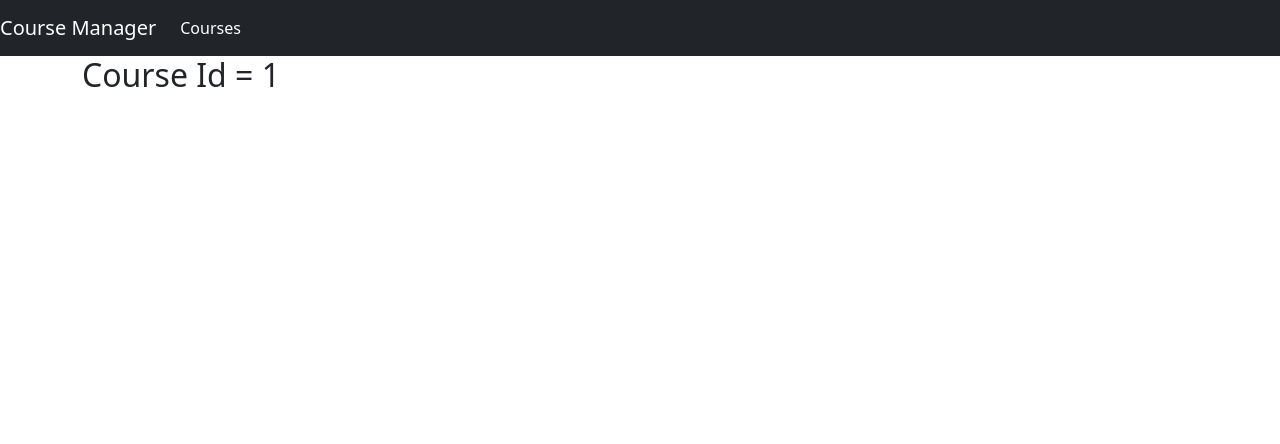
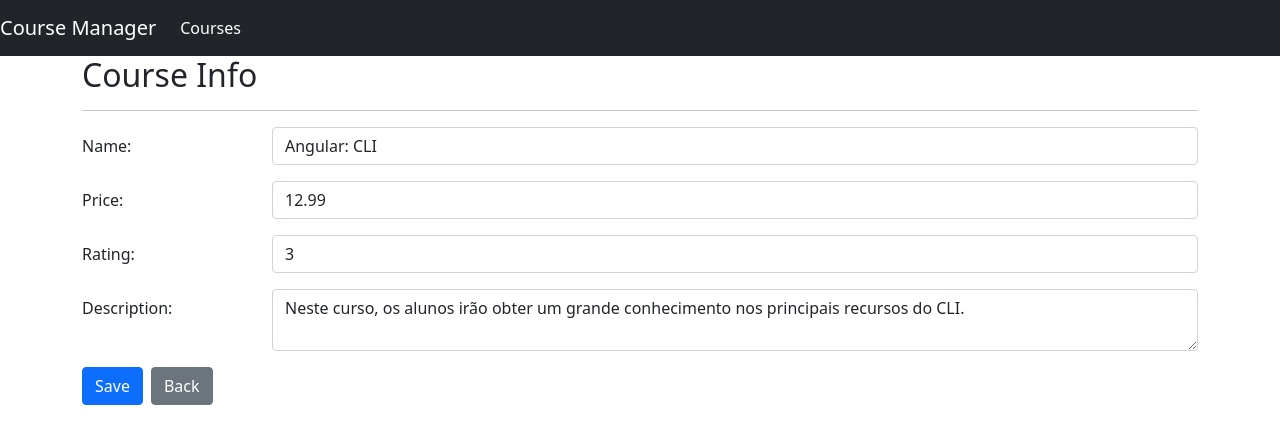
Before and after one commit to mathtgm/dai-course-manager, an Angular app: page /courses/info/1 in a window 1280 px wide. Shown: the top 444 px of the page. Built offline with nearby package versions, Linux system fonts and the light colour scheme.

Commit message:
Formulario e Templates

```diff
--- a/src/app/courses/course-info.component.html
+++ b/src/app/courses/course-info.component.html
@@ -1 +1,62 @@
-<h2>Course Id = {{courseId}}</h2>
+<h2>Course Info</h2>
+<hr>
+<form #courseForm="ngForm">
+  <div class="form-group mb-3 row">
+
+    <label class="col-sm-2 col-form-label">Name:</label>
+
+    <div class="col-sm-10">
+      <input [(ngModel)]="course.name" name="name" #courseName="ngModel" [ngClass]="{'is-invalid': courseName.invalid}"
+        class="form-control" required>
+      <div class="invalid-feedback">
+        <span>Course name is required</span>
+      </div>
+    </div>
+
+  </div>
+
+  <div class="form-group row mb-3">
+
+    <label class="col-sm-2 col-form-label">Price:</label>
+
+    <div class="col-sm-10">
+      <input [(ngModel)]="course.price" name="price" type="number" #coursePrice="ngModel"
+        [ngClass]="{'is-invalid': coursePrice.invalid}" class="form-control" required>
+      <div class="invalid-feedback">
+        <span>Course price is required</span>
+      </div>
+    </div>
+
+  </div>
+
+  <div class="form-group row mb-3">
+
+    <label class="col-sm-2 col-form-label">Rating:</label>
+
+    <div class="col-sm-10">
+      <input [(ngModel)]="course.rating" name="rating" type="number" #courseRating="ngModel"
+        [ngClass]="{'is-invalid': courseRating.invalid}" class="form-control" required>
+      <div class="invalid-feedback">
+        <span>Course rating is required</span>
+      </div>
+    </div>
+
+  </div>
+
+  <div class="form-group row mb-3">
+
+    <label class="col-sm-2 col-form-label">Description:</label>
+
+    <div class="col-sm-10">
+      <textarea [(ngModel)]="course.description" name="description" type="text" #courseDescription="ngModel"
+        [ngClass]="{'is-invalid': courseDescription.invalid}" class="form-control" required></textarea>
+      <div class="invalid-feedback">
+        <span>Course description is required</span>
+      </div>
+    </div>
+
+  </div>
+
+  <button [disabled]="courseForm.invalid" (click)="save" class="btn btn-primary me-2">Save</button>
+  <button [routerLink]="['/courses']" class="btn btn-secondary">Back</button>
+</form>
--- a/src/app/courses/course-info.component.ts
+++ b/src/app/courses/course-info.component.ts
@@ -1,18 +1,22 @@
 import { Component, OnInit } from "@angular/core";
 import { ActivatedRoute } from "@angular/router";
+import { Course } from "./course";
+import { CourseService } from "./course.service";
 
 @Component({
     templateUrl: 'course-info.component.html'
 })
 export class CourseInfoComponent implements OnInit {
 
-    courseId: number = 0;
+    course!: Course;
 
-    constructor(private activatedRoute: ActivatedRoute) {
-        this.courseId = +this.activatedRoute.snapshot.paramMap.get('id')!;
+    constructor(private activatedRoute: ActivatedRoute, private courseService: CourseService) { }
+
+    ngOnInit(): void {
+        this.course = this.courseService.retriveById(+this.activatedRoute.snapshot.paramMap.get('id')!);
     }
 
-    ngOnInit(): void {
-
+    save(): void {
+        this.courseService.save(this.course);
     }
 }
--- a/src/app/courses/course.service.ts
+++ b/src/app/courses/course.service.ts
@@ -8,6 +8,18 @@ export class CourseService {
 
     retriveAll(): Course[] {
         return COURSES;
+    }
+
+    retriveById(id: number): Course {
+        let course = COURSES.find((intereatorCourse: Course) => intereatorCourse.id === 1);
+        return course!;
+    }
+
+    save(course: Course): void {
+        if(course.id) {
+            const index = COURSES.findIndex((courseIntereator: Course) => courseIntereator.id === course.id);
+            COURSES[index] = course
+        }
     }
 }
 
--- a/src/app/courses/course.ts
+++ b/src/app/courses/course.ts
@@ -21,4 +21,5 @@ export class Course {
         this.releaseDate = releaseDate;
         this.description = description;
     }
+
 }
```
